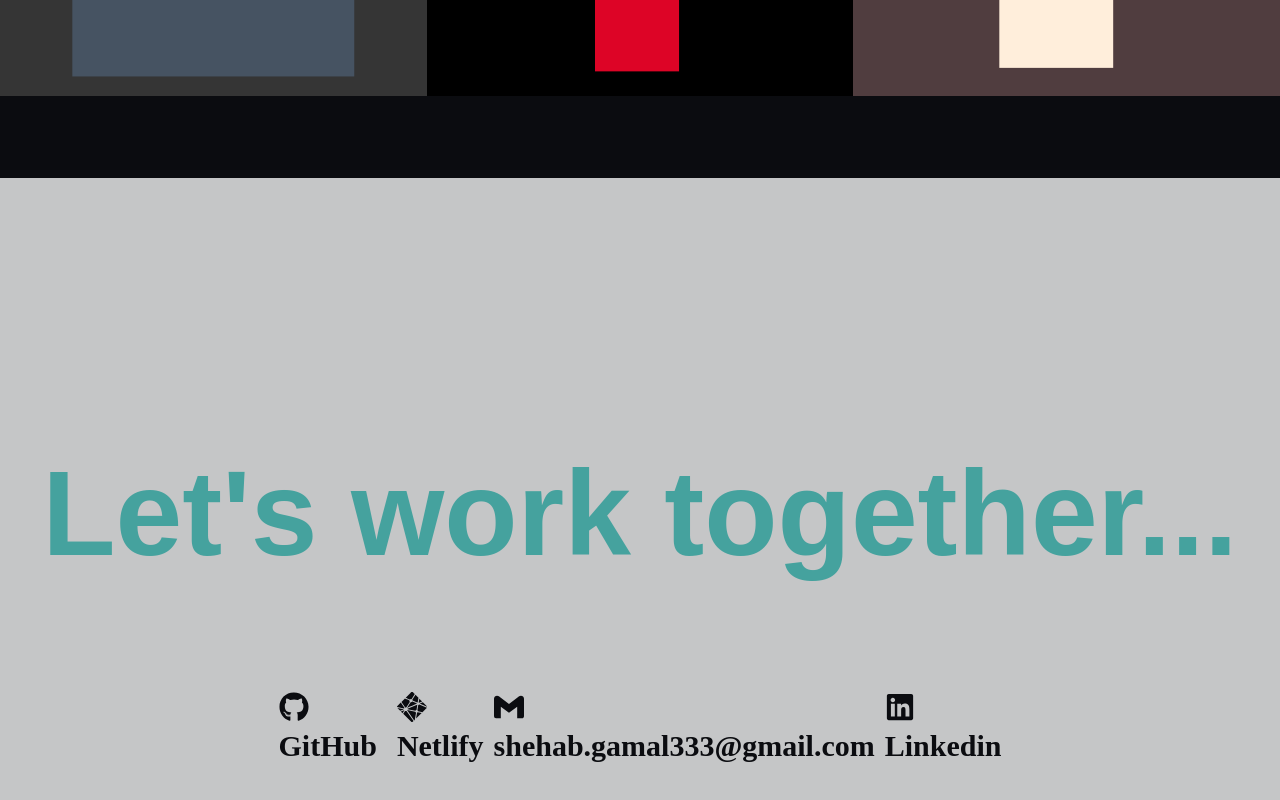
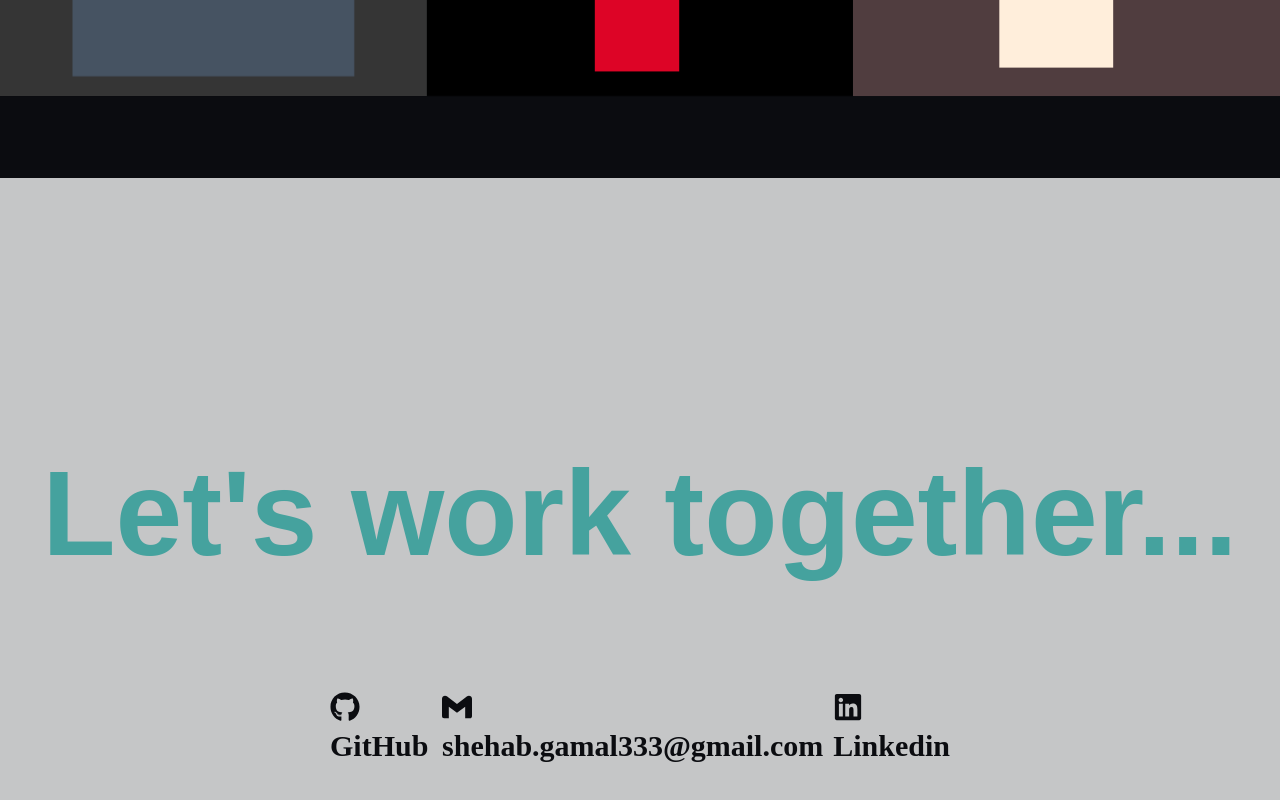
Before and after one commit to ShehabGamal/Personal-Portfolio, a React (Create React App) app: page / in a window 1280 px wide. Shown: the part 1422-2222 px from the top of the page. Built offline with nearby package versions, Linux system fonts and the light colour scheme.

Commit message:
Removed Netlify Overview from Contact Section because it's Useless

```diff
--- a/src/Components/ContactMe/ContactMe.js
+++ b/src/Components/ContactMe/ContactMe.js
@@ -65,13 +65,6 @@ const ContactMe = () => {
           <FaGithub />
           GitHub
         </ExternalLinks>
-        <ExternalLinks
-          href="https://app.netlify.com/teams/shehabgamal/overview"
-          target="_Blank"
-        >
-          <SiNetlify />
-          Netlify
-        </ExternalLinks>
         <CustomParagraph>
           <SiGmail />
           &nbsp; shehab.gamal333@gmail.com
```
Also changed, not shown: 1 other file (tests, documents, lock files or other folders).
